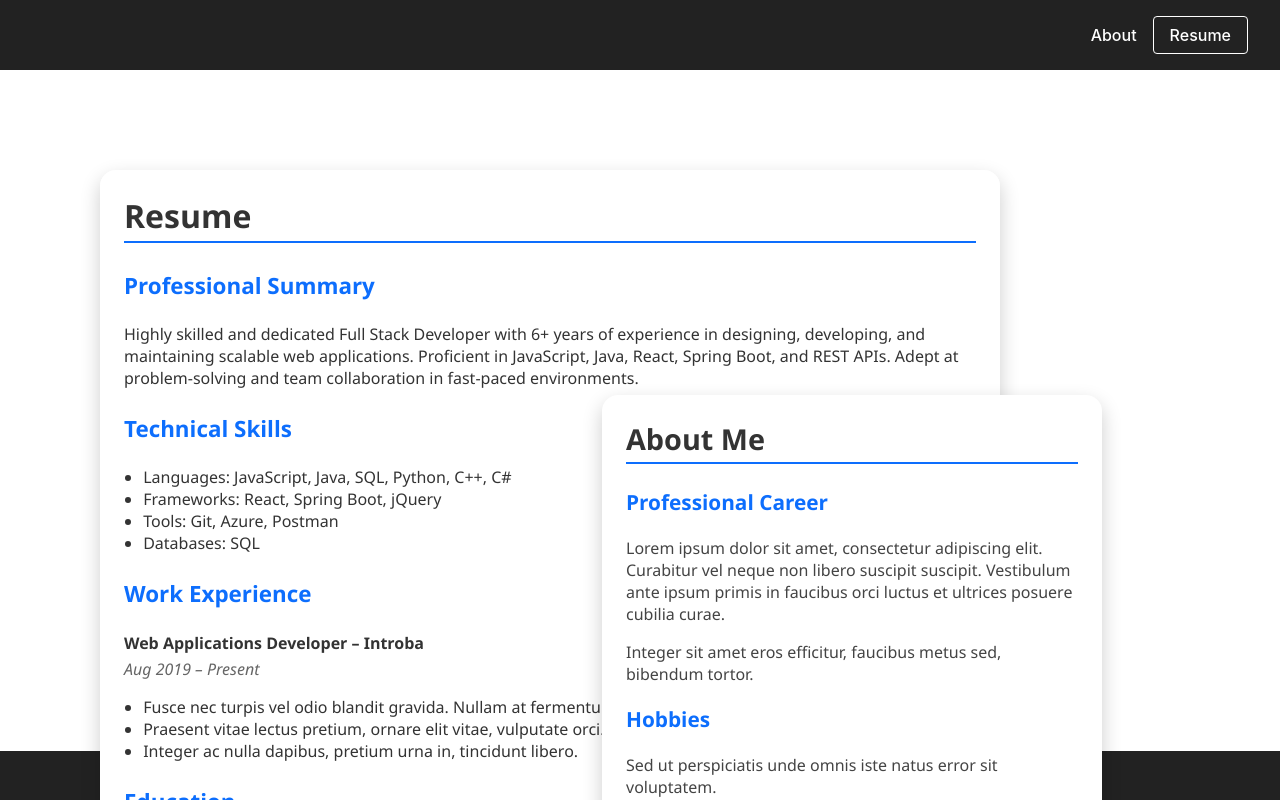
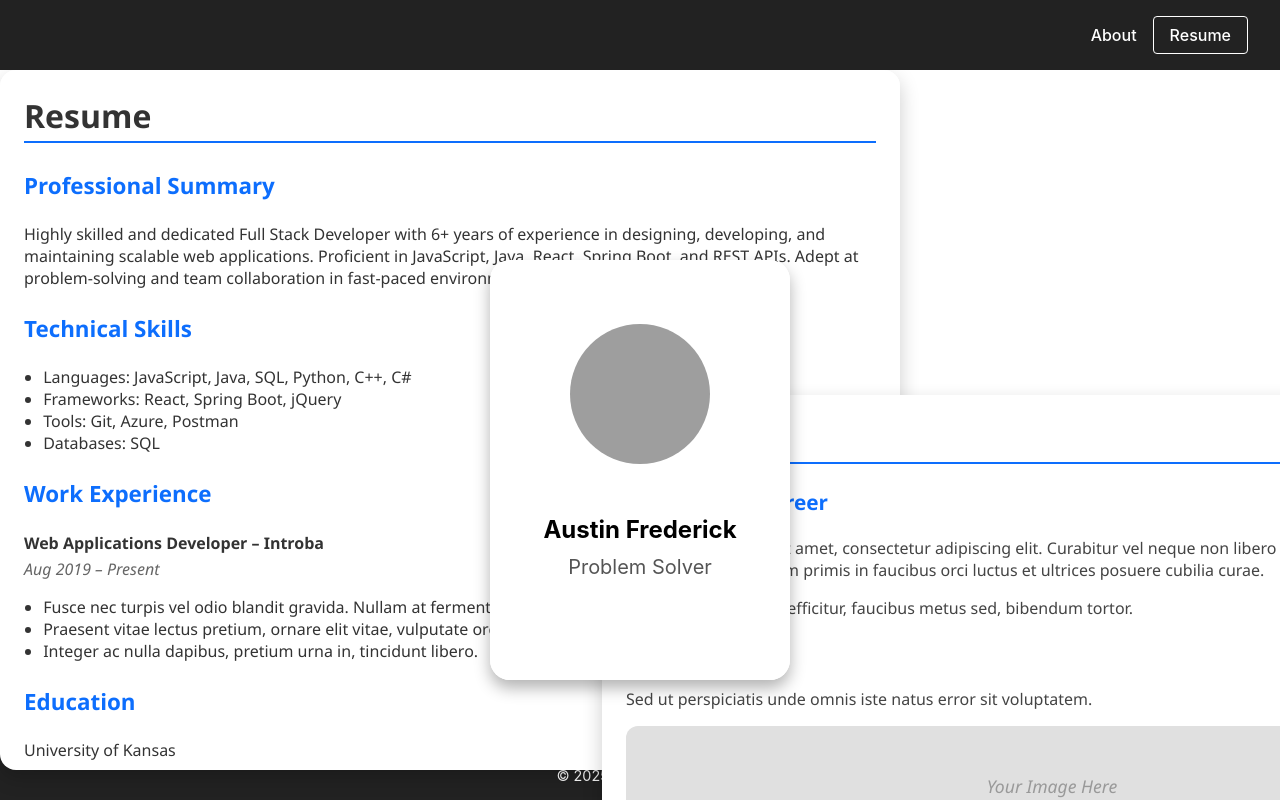
Before and after one commit to AustinFrederick/react-app, a React (Create React App) app: page /resume in a window 1280 px wide. Both pictures are taken after a click on the button "About". Built offline with nearby package versions, Linux system fonts and the light colour scheme; grey boxes are pictures that could not be loaded.

Commit message:
set up some stuff in order to remove about and resume component when restting id component

```diff
--- a/react-app/src/App.js
+++ b/react-app/src/App.js
@@ -142,13 +142,38 @@
                         setMoveMode={setMoveMode}
                         onReset={handleReset}
                         onSet={handleSet}
+                        spawnAbout={spawnAbout}
+                        spawnResume={spawnResume}
                     />
 
                     {spawnedAbouts.map(({ id, x, y }) => (
-                        <About key={id} x={x} y={y} className="spawned-about" moveMode={moveMode} />
+                        <About
+                            key={id}
+                            x={x}
+                            y={y}
+                            className="spawned-about"
+                            moveMode={moveMode}
+                            onMove={(newX, newY) => {
+                                setSpawnedAbouts((prev) =>
+                                    prev.map((item) => (item.id === id ? { ...item, x: newX, y: newY } : item))
+                                );
+                            }}
+                        />
                     ))}
+
                     {spawnedResumes.map(({ id, x, y }) => (
-                        <Resume key={id} x={x} y={y} className="spawned-resume" moveMode={moveMode} />
+                        <Resume
+                            key={id}
+                            x={x}
+                            y={y}
+                            className="spawned-resume"
+                            moveMode={moveMode}
+                            onMove={(newX, newY) => {
+                                setSpawnedResumes((prev) =>
+                                    prev.map((item) => (item.id === id ? { ...item, x: newX, y: newY } : item))
+                                );
+                            }}
+                        />
                     ))}
                 </main>
 
--- a/react-app/src/IdCard.js
+++ b/react-app/src/IdCard.js
@@ -175,7 +175,7 @@
         top: position.y - cardHeight / 2,
         border: moveableBorder,
         borderRadius: 20,
-        zIndex: 10,
+        zIndex: 20,
         transition: moveMode ? "none" : "transform 0.3s ease",
     };
 
@@ -288,27 +288,28 @@
                 </div>
             </div>
 
-            {/* Spawn About card */}
             {spawnedAbout && (
                 <About
+                    key="about"
                     x={spawnedAbout.x}
                     y={spawnedAbout.y}
                     moveMode={moveMode}
-                    onMove={(x, y) => setSpawnedAbout((prev) => ({ ...prev, x, y }))}
+                    onMove={(x, y) => setSpawnedAbout({ x, y })}
                     border={moveMode ? "2px solid #0d6efd" : "none"}
                 />
             )}
 
-            {/* Spawn Resume card */}
             {spawnedResume && (
                 <Resume
+                    key="resume"
                     x={spawnedResume.x}
                     y={spawnedResume.y}
                     moveMode={moveMode}
-                    onMove={(x, y) => setSpawnedResume((prev) => ({ ...prev, x, y }))}
+                    onMove={(x, y) => setSpawnedResume({ x, y })}
                     border={moveMode ? "2px solid #0d6efd" : "none"}
                 />
             )}
+
         </>
     );
 }
--- a/react-app/src/components/About.js
+++ b/react-app/src/components/About.js
@@ -1,27 +1,18 @@
-import React, { useEffect, useState, useRef } from "react";
+import React, { useRef, useEffect, useState } from "react";
 
-export default function About({ x, y, moveMode, onMove, border, className }) {
-    const [visible, setVisible] = useState(false);
-    const [position, setPosition] = useState({ x, y });
+export default function About({ x, y, moveMode, onMove, className }) {
     const dragging = useRef(false);
     const lastPos = useRef({ x: 0, y: 0 });
+    const [velocity, setVelocity] = useState({ x: 0, y: 0 });
+    const momentumRef = useRef(null);
 
-    // Sync external x, y changes
-    useEffect(() => {
-        setPosition({ x, y });
-    }, [x, y]);
+    const width = 500;
+    const height = 300;
 
-    useEffect(() => {
-        requestAnimationFrame(() => setVisible(true));
-    }, []);
+    const frictionX = 0.8;
+    const frictionY = 0.75;
 
-    // When moveMode disables, stop dragging immediately
-    useEffect(() => {
-        if (!moveMode) dragging.current = false;
-    }, [moveMode]);
-
-    // Bounding position inside viewport between header/footer and sides
-    const getBoundedPosition = (x, y, width = 500, height = 400) => {
+    const getBoundedPosition = (x, y) => {
         const padding = 20;
         const headerHeight = document.querySelector("nav")?.getBoundingClientRect().bottom || 0;
         const footerTop = document.querySelector("footer")?.getBoundingClientRect().top || window.innerHeight;
@@ -46,20 +37,36 @@
         if (!dragging.current) return;
         const deltaX = e.clientX - lastPos.current.x;
         const deltaY = e.clientY - lastPos.current.y;
-        let newX = position.x + deltaX;
-        let newY = position.y + deltaY;
-
-        const bounded = getBoundedPosition(newX, newY);
-        newX = bounded.x;
-        newY = bounded.y;
-
-        setPosition({ x: newX, y: newY });
-        if (onMove) onMove(newX, newY);
+        const newPos = getBoundedPosition(x + deltaX, y + deltaY);
+        onMove(newPos.x, newPos.y);
+        setVelocity({ x: e.movementX, y: e.movementY });
         lastPos.current = { x: e.clientX, y: e.clientY };
     };
 
     const handleMouseUp = () => {
+        if (!dragging.current) return;
         dragging.current = false;
+        startMomentum();
+    };
+
+    const startMomentum = () => {
+        let vx = velocity.x;
+        let vy = velocity.y;
+        if (vx === 0 && vy === 0) return;
+
+        const animate = () => {
+            vx *= frictionX;
+            vy *= frictionY;
+            if (Math.abs(vx) < 0.5 && Math.abs(vy) < 0.5) return;
+
+            const newPos = getBoundedPosition(x + vx, y + vy);
+            onMove(newPos.x, newPos.y);
+
+            momentumRef.current = requestAnimationFrame(animate);
+        };
+
+        cancelAnimationFrame(momentumRef.current);
+        momentumRef.current = requestAnimationFrame(animate);
     };
 
     useEffect(() => {
@@ -68,8 +75,9 @@
         return () => {
             window.removeEventListener("mousemove", handleMouseMove);
             window.removeEventListener("mouseup", handleMouseUp);
+            cancelAnimationFrame(momentumRef.current);
         };
-    }, [moveMode, position]);
+    }, [moveMode, x, y, velocity]);
 
     return (
         <div
@@ -77,22 +85,25 @@
             onMouseDown={handleMouseDown}
             style={{
                 position: "absolute",
-                top: position.y,
-                left: position.x,
-                transform: visible ? "scale(1)" : "scale(0.5)",
-                opacity: visible ? 1 : 0,
-                transition: "transform 300ms ease, opacity 300ms ease",
-                width: 500,
+                top: y,
+                left: x,
+                width: 900,
+                height: 500,
+                overflowY: "auto",
                 backgroundColor: "white",
                 borderRadius: 16,
                 boxShadow: "0 8px 20px rgba(0,0,0,0.2)",
                 padding: "1.5rem",
                 boxSizing: "border-box",
                 color: "#333",
+                userSelect: moveMode ? "none" : "text",
                 fontFamily: "'Segoe UI', Tahoma, Geneva, Verdana, sans-serif",
                 zIndex: 15,
                 border: moveMode ? "2px solid #0d6efd" : "none",
                 cursor: moveMode ? "grab" : "default",
+                transition: "transform 300ms ease, opacity 300ms ease",
+                transform: "scale(1)",
+                opacity: 1,
             }}
         >
             <h2
--- a/react-app/src/components/Resume.js
+++ b/react-app/src/components/Resume.js
@@ -1,27 +1,19 @@
-import React, { useEffect, useState, useRef } from "react";
+import React, { useRef, useEffect, useState } from "react";
 
-export default function Resume({ x = 100, y = 100, moveMode = false, onMove, border, className }) {
-    const [visible, setVisible] = useState(false);
-    const [position, setPosition] = useState({ x, y });
+export default function Resume({ x, y, moveMode, onMove, className }) {
     const dragging = useRef(false);
     const lastPos = useRef({ x: 0, y: 0 });
+    const [velocity, setVelocity] = useState({ x: 0, y: 0 });
+    const momentumRef = useRef(null);
 
-    // Sync external x, y props
-    useEffect(() => {
-        setPosition({ x, y });
-    }, [x, y]);
+    const width = 500;
+    const height = 400;
 
-    useEffect(() => {
-        requestAnimationFrame(() => setVisible(true));
-    }, []);
+    // Slower friction for more "weight"
+    const frictionX = 0.7;
+    const frictionY = 0.65;
 
-    // Stop dragging if moveMode is disabled
-    useEffect(() => {
-        if (!moveMode) dragging.current = false;
-    }, [moveMode]);
-
-    // Bounding position inside viewport (header/footer and sides)
-    const getBoundedPosition = (x, y, width = 900, height = 700) => {
+    const getBoundedPosition = (x, y) => {
         const padding = 20;
         const headerHeight = document.querySelector("nav")?.getBoundingClientRect().bottom || 0;
         const footerTop = document.querySelector("footer")?.getBoundingClientRect().top || window.innerHeight;
@@ -46,20 +38,36 @@
         if (!dragging.current) return;
         const deltaX = e.clientX - lastPos.current.x;
         const deltaY = e.clientY - lastPos.current.y;
-        let newX = position.x + deltaX;
-        let newY = position.y + deltaY;
-
-        const bounded = getBoundedPosition(newX, newY);
-        newX = bounded.x;
-        newY = bounded.y;
-
-        setPosition({ x: newX, y: newY });
-        if (onMove) onMove(newX, newY);
+        const newPos = getBoundedPosition(x + deltaX, y + deltaY);
+        onMove(newPos.x, newPos.y);
+        setVelocity({ x: e.movementX, y: e.movementY });
         lastPos.current = { x: e.clientX, y: e.clientY };
     };
 
     const handleMouseUp = () => {
+        if (!dragging.current) return;
         dragging.current = false;
+        startMomentum();
+    };
+
+    const startMomentum = () => {
+        let vx = velocity.x;
+        let vy = velocity.y;
+        if (vx === 0 && vy === 0) return;
+
+        const animate = () => {
+            vx *= frictionX;
+            vy *= frictionY;
+            if (Math.abs(vx) < 0.5 && Math.abs(vy) < 0.5) return;
+
+            const newPos = getBoundedPosition(x + vx, y + vy);
+            onMove(newPos.x, newPos.y);
+
+            momentumRef.current = requestAnimationFrame(animate);
+        };
+
+        cancelAnimationFrame(momentumRef.current);
+        momentumRef.current = requestAnimationFrame(animate);
     };
 
     useEffect(() => {
@@ -68,8 +76,9 @@
         return () => {
             window.removeEventListener("mousemove", handleMouseMove);
             window.removeEventListener("mouseup", handleMouseUp);
+            cancelAnimationFrame(momentumRef.current);
         };
-    }, [moveMode, position]);
+    }, [moveMode, x, y, velocity]);
 
     return (
         <div
@@ -77,11 +86,8 @@
             onMouseDown={handleMouseDown}
             style={{
                 position: "absolute",
-                top: position.y,
-                left: position.x,
-                transform: visible ? "scale(1)" : "scale(0.5)",
-                opacity: visible ? 1 : 0,
-                transition: "transform 300ms ease, opacity 300ms ease",
+                top: y,
+                left: x,
                 width: 900,
                 height: 700,
                 overflowY: "auto",
@@ -93,8 +99,12 @@
                 color: "#333",
                 userSelect: moveMode ? "none" : "text",
                 fontFamily: "'Segoe UI', Tahoma, Geneva, Verdana, sans-serif",
-                zIndex: 15,border: moveMode ? "2px solid #0d6efd" : "none",
+                zIndex: 15,
+                border: moveMode ? "2px solid #0d6efd" : "none",
                 cursor: moveMode ? "grab" : "default",
+                transition: "transform 300ms ease, opacity 300ms ease",
+                transform: "scale(1)",
+                opacity: 1,
             }}
         >
             <h2
```
